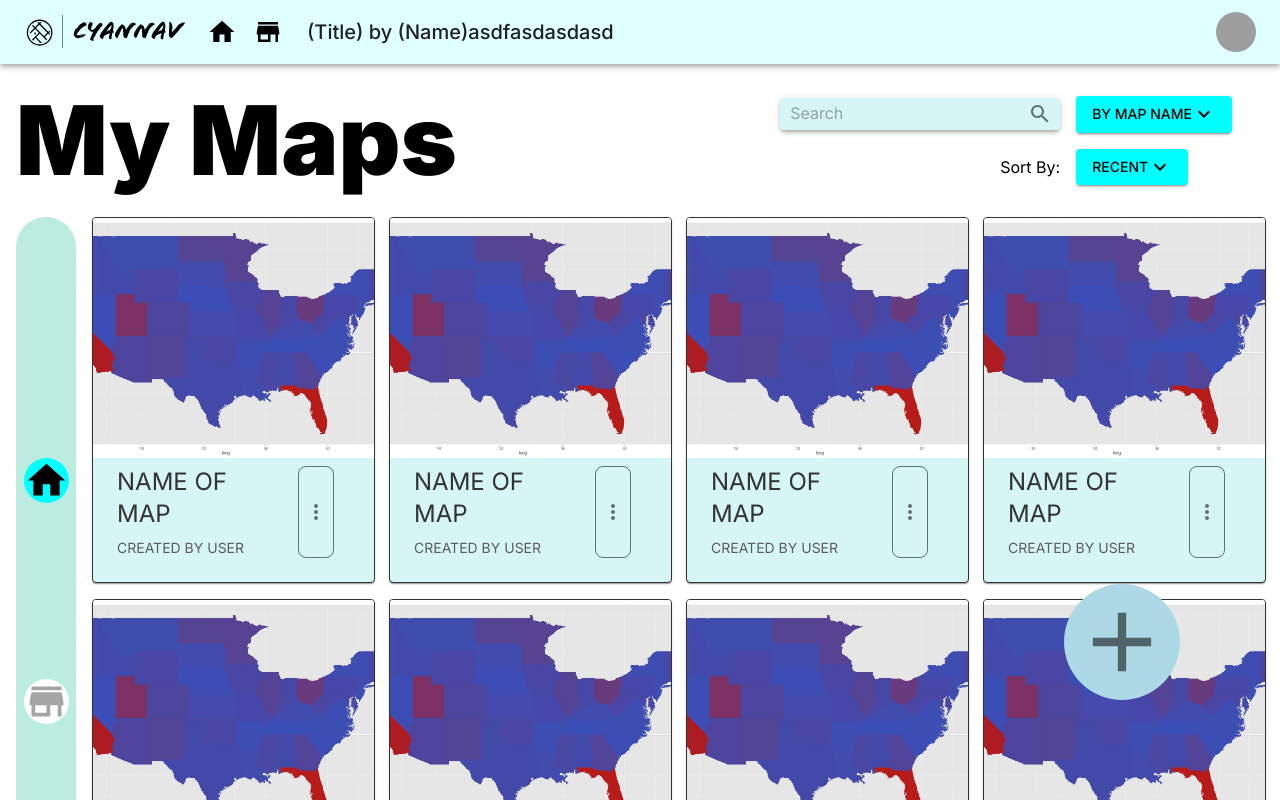
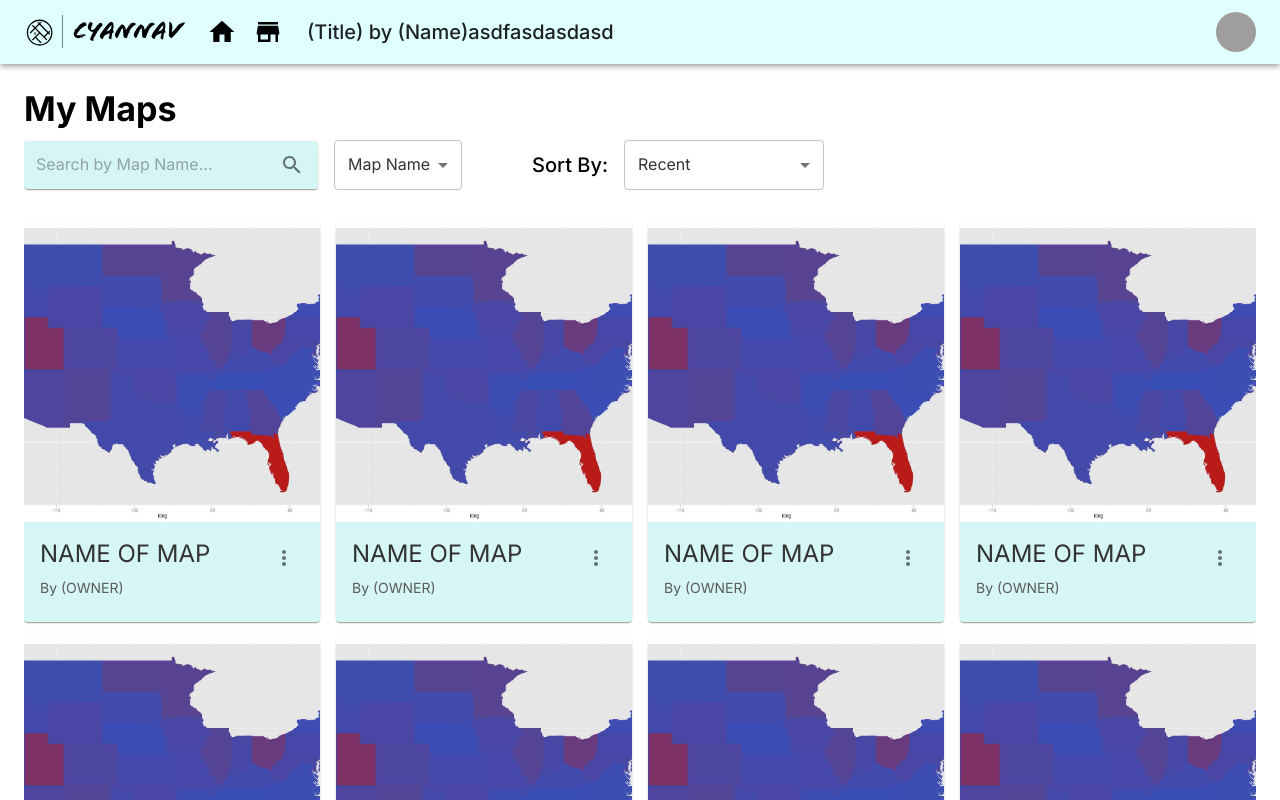
Before and after one commit to felixzhu00/cyannav, a React (Create React App) app in the folder client/: page /browsepage in a window 1280 px wide. Shown: the top 800 px of the page. Built offline with nearby package versions, Linux system fonts and the light colour scheme; grey boxes are pictures that could not be loaded.

Commit message:
BrowsePage + MapCard redesigned

```diff
--- a/client/src/components/BrowsePage.jsx
+++ b/client/src/components/BrowsePage.jsx
@@ -1,43 +1,44 @@
-
 import Map from './Map'
 import React, { useEffect, useState } from 'react';
-import { Typography, Box, InputBase, Menu, MenuItem, Paper, InputAdornment, Button, IconButton, ListItemIcon, Select } from '@mui/material';
+import { Typography, Grid, Box, InputBase, Menu, MenuItem, Paper, InputAdornment, Button, IconButton, ListItemIcon, FormControl, Select } from '@mui/material';
 import { Search, KeyboardArrowDown, Home, Store, Add } from '@mui/icons-material';
 import { Link, MemoryRouter, Route, Routes, useLocation } from 'react-router-dom';
 import Pagination from '@mui/material/Pagination';
-import PaginationItem from '@mui/material/PaginationItem';
 import MUICreateMapModal from './modals/MUICreateMapModal';
 import MUIPublishMapModal from './modals/MUIPublishMapModal';
 import MUIDeleteMapModal from './modals/MUIDeleteMapModal';
-
 import MUIAddTagModal from './modals/MUIAddTagModal';
+import { useTheme } from '@mui/material/styles';
+import useMediaQuery from '@mui/material/useMediaQuery';
+import MapCard from './MapCard.jsx'
 
 function BrowsePage() {
+  const theme = useTheme();
+  const isMediumOrSmaller = useMediaQuery(theme.breakpoints.down('md'));
   const [anchorElSort, setAnchorElSort] = useState(null);
   const [anchorElOption, setAnchorElOption] = useState(null);
-
   const [selectedOption, setSelectedOption] = useState('By Map Name');
   const [selectedSort, setSelectedSort] = useState('recent');
-  const [currentModel, setCurrentModel] = useState('');
+  const [currentModal, setCurrentModal] = useState('');
+  const [activeItem, setActiveItem] = useState('My Maps');
+  const [searchTerm, setSearchTerm] = React.useState('');
+  const [searchBy, setSearchBy] = useState('mapName'); // 'mapName' or 'username'
+  const [sortBy, setSortBy] = useState('recent');
 
-  const [activeItem, setActiveItem] = useState('My Maps');
 
+  // PAGE STUFF
   const [currentPage, setCurrentPage] = useState(1);
+  const totalMaps = 10; // Total number of MapCards to display
+  const mapsPerPage = 8; // Display 8 MapCards per page
+  const numberOfPages = Math.ceil(totalMaps / mapsPerPage);
+  // Calculate the range of MapCards for the current page
+  const firstMapIndex = (currentPage - 1) * mapsPerPage;
+  const lastMapIndex = firstMapIndex + mapsPerPage;
+  const mapCardsToShow = Array.from({ length: mapsPerPage }, (_, index) => index + firstMapIndex).filter(index => index < totalMaps);
 
-  const handlePageChange = (page) => {
-    setCurrentPage(page);
-  };
 
-  const handleClick = (item) => {
-    setActiveItem(item);
-  };
-
-  const handleOptionClick = (event) => {
-    setAnchorElOption(event.currentTarget);
-  };
-
-  const handleSortClick = (event) => {
-    setAnchorElSort(event.currentTarget);
+  const handleChangePage = (event, value) => {
+    setCurrentPage(value);
   };
 
   const handleClose = () => {
@@ -45,219 +46,118 @@ function BrowsePage() {
     setAnchorElOption(null);
   };
 
-  const handleOptionSelect = (option) => {
-    setSelectedOption(option);
-    handleClose();
+  const handleSearchByChange = (event) => {
+    setSearchBy(event.target.value);
   };
 
-  const handleSortSelect = (sortOption) => {
-    setSelectedSort(sortOption);
-    handleClose();
+  const handleSortByChange = (event) => {
+    setSortBy(event.target.value);
+  }
+
+  const handleSearchInputChange = (event) => {
+    setSearchTerm(event.target.value);
   };
 
 
-  const searchAndSort = () => {
-    return (
+  const searchAndSort = () => (
+    <Box sx={{
+      display: 'flex',
+      flexDirection: isMediumOrSmaller ? 'column' : 'row',
+      alignItems: 'center',
+      justifyContent: 'space-between',
+      width: '800px',
+    }}>
+      {/* Search Functionality */}
       <Box sx={{
-        justifyContent: 'flex-end',
-        display: 'grid',
-        gridTemplateColumns: 'repeat(3, min-content)',
-        gridTemplateAreas: `"searchbox searchoption"
-                          "sorttext sortoption"`,
-        gap: 2, p: 2
+        display: 'flex',
+        alignItems: 'center',
+        flexGrow: 1,
+        marginBottom: isMediumOrSmaller ? 2 : 0,
+        width: isMediumOrSmaller ? '100%' : 'auto',
       }}>
-        <Box gridArea={'searchbox'} sx={{ display: 'flex', alignItems: 'center', justifyContent: 'flex-end' }}>
-          <Paper component="form" elevation={3} sx={{ display: 'flex', justifyContent: 'flex-end', width: '280px', margin: 0 }}>
-            <InputBase
-              fullWidth
-              placeholder="Search"
-              sx={{ paddingLeft: '10px' }}
-              endAdornment={
-                <InputAdornment position="start">
-                  <Search />
-                </InputAdornment>
-              }
-            />
-          </Paper>
-        </Box>
-        <Box gridArea={'sorttext'} sx={{ display: 'flex', alignItems: 'center', justifyContent: 'flex-end' }}>
-          <Typography variant="body1" sx={{ textAlign: 'right' }}>Sort By:</Typography>
-        </Box>
+        <Paper
+          component="form"
+          sx={{
+            p: '2px 4px',
+            display: 'flex',
+            alignItems: 'center',
+          }}
+          onSubmit={(e) => e.preventDefault()}
+        >
+          <InputBase
+            sx={{ ml: 1, flex: 1 }}
+            placeholder={`Search by ${searchBy === 'mapName' ? 'Map Name' : 'Username'}...`}
+            inputProps={{ 'aria-label': 'search' }}
+            value={searchTerm}
+            onChange={handleSearchInputChange}
+          />
+          <IconButton type="submit" sx={{ p: '10px' }} aria-label="search">
+            <Search />
+          </IconButton>
+        </Paper>
+        <FormControl variant="outlined" sx={{ ml: 2 }}>
+          <Select
+            value={searchBy}
+            onChange={handleSearchByChange}
+            displayEmpty
+            inputProps={{ 'aria-label': 'Search By' }}
+            sx={{ height: '50px' }}
+          >
+            <MenuItem value="mapName">Map Name</MenuItem>
+            <MenuItem value="username">Username</MenuItem>
+          </Select>
+        </FormControl>
+      </Box>
 
-        <Box gridArea={'sortoption'} sx={{ textAlign: 'left' }}>
-          <Button id="outerSortByMenuBtn" onClick={handleSortClick} variant="contained" sx={{ color: 'black', bgcolor: 'cyan' }}
+      {/* Sort Functionality */}
+      <Box sx={{
+        display: 'flex',
+        alignItems: 'center',
+        flexWrap: 'nowrap',
+      }}>
+        <Typography variant="h6" sx={{ mr: 2 }}>Sort By:</Typography>
+        <FormControl variant="outlined" sx={{ width: 200 }}>
+          <Select
+            value={sortBy}
+            onChange={handleSortByChange}
+            displayEmpty
+            inputProps={{ 'aria-label': 'Sort By' }}
+            sx={{ height: '50px' }}
           >
-            {selectedSort}<KeyboardArrowDown />
-          </Button>
-          <Menu
-            anchorEl={anchorElSort}
-            open={Boolean(anchorElSort)}
-            onClose={handleClose}
-            anchorOrigin={{
-              vertical: 'bottom',
-              horizontal: 'left',
-            }}
-            transformOrigin={{
-              vertical: 'top',
-              horizontal: 'left',
-            }}
-          >
-            <MenuItem id="recentSortSelect" onClick={() => handleSortSelect('recent')}>Recent</MenuItem>
-            <MenuItem id="nameSortSelect" onClick={() => handleSortSelect('name')}>Name</MenuItem>
-          </Menu>
-        </Box>
-        <Box gridArea={'searchoption'} sx={{ textAlign: 'right', whiteSpace: 'nowrap' }}>
-          <Button id="outerMenuByName" onClick={handleOptionClick} variant="contained" sx={{ color: 'black', bgcolor: 'cyan' }}>
-            {selectedOption}<KeyboardArrowDown />
-          </Button>
-          <Menu
-            anchorEl={anchorElOption}
-            open={Boolean(anchorElOption)}
-            onClose={handleClose}
-            anchorOrigin={{
-              vertical: 'bottom',
-              horizontal: 'left',
-            }}
-            transformOrigin={{
-              vertical: 'top',
-              horizontal: 'left',
-            }}
-          >
-            <MenuItem id="byMapNameBtn" onClick={() => handleOptionSelect('By Map Name')}>By Map Name</MenuItem>
-            <MenuItem id="byUsernameBtn" onClick={() => handleOptionSelect('By Username')}>By Username</MenuItem>
-          </Menu>
-        </Box>
+            <MenuItem value="recent">Recent</MenuItem>
+            <MenuItem value="alphabetical-order">Alphabetical Order</MenuItem>
+          </Select>
+        </FormControl>
       </Box>
-    )
-  }
-
-  const mapGrid = () => {
-    return (
-      <Box
-        sx={{
-          display: 'grid',
-          height: '100%',
-          gridTemplateAreas: `"side map map map map""side map map map map"`,
-          gridTemplateColumns: '1fr 10fr 10fr 10fr 10fr',
-          gridTemplateRows: '1fr 1fr',
-          gap: 2,
-        }}
-      >
-        <Box gridArea={"side"}>{sideBar()}</Box>
-        <Map handleModal={(e) => setCurrentModel(e)} gridArea={"map"} />
-        <Map handleModal={(e) => setCurrentModel(e)} gridArea={"map"} />
-        <Map handleModal={(e) => setCurrentModel(e)} gridArea={"map"} />
-        <Map handleModal={(e) => setCurrentModel(e)} gridArea={"map"} />
-        <Map handleModal={(e) => setCurrentModel(e)} gridArea={"map"} />
-        <Map handleModal={(e) => setCurrentModel(e)} gridArea={"map"} />
-        <Map handleModal={(e) => setCurrentModel(e)} gridArea={"map"} />
-        <Map handleModal={(e) => setCurrentModel(e)} gridArea={"map"} />
-      </Box>
-    )
-  }
-
-  const sideBar = () => {
-    return (
-      <Box
-        sx={{
-          width: '60px',
-          height: '100%',
-          backgroundColor: '#BCECE0', // Sidebar background color
-          display: 'flex',
-          flexDirection: 'column',
-          alignItems: 'center',
-          justifyContent: 'center',
-          borderRadius: '100px', // Curved border on the right side
-        }}
-      >
-        <IconButton
-          sx={{ color: activeItem === 'My Maps' ? '#000000' : '#a5a5a5', fontSize: '45px', marginBottom: '10vh', }}
-          onClick={() => handleClick('My Maps')}
-        >
-          <Home
-            sx={{ fontSize: '45px', borderRadius: '50%', backgroundColor: activeItem === 'My Maps' ? '#00FFFF' : '#FFFFFF' }}
-          />
-        </IconButton>
-
-        <IconButton
-          id="marketplaceBtn"
-          sx={{ color: activeItem === 'Marketplace' ? '#000000' : '#a5a5a5', fontSize: '45px', marginTop: '10vh' }}
-          onClick={() => handleClick('Marketplace')}
-        >
-          <Store
-            sx={{ fontSize: '45px', borderRadius: '50%', backgroundColor: activeItem === 'Marketplace' ? '#00FFFF' : '#FFFFFF', }}
-          />
-        </IconButton>
-      </Box>
-    );
-  }
+    </Box>
+  );
 
 
 
   return (
-    <Box
-      sx={{
-        height: `calc(100vh - 161px)`,
-        display: 'grid',
-        gridTemplateColumns: '10fr 10fr',
-        gridTemplateRows: '1fr 10fr 1fr',
-        gridTemplateAreas: `"title searchsort"
-                          "mapdisplay mapdisplay"
-                          "page page"
-                          `,
-        alignItems: 'center', // Center horizontally
-        justifyContent: 'center', // Center vertically
-        gap: 2, p: 2
-      }}
+    <Box sx={{ margin: 3, overflow: 'hidden', height: 'auto' }}>
+      <Typography variant="h4" sx={{ fontWeight: 'bold' }}>{activeItem}</Typography>
+      <Box sx={{ mt: '10px' }}>
+        {searchAndSort()}
+      </Box>
 
+      <Grid container spacing={2} sx={{ mt: 2 }}>
+        {mapCardsToShow.map((index) => (
+          <Grid item xs={12} sm={6} md={3} key={index}>
+            <MapCard />
+          </Grid>
+        ))}
+      </Grid>
 
-
-    >
-
-      <Typography variant="h1" sx={{ fontWeight: '900' }} gridArea={'title'}>{activeItem}</Typography>
-      <Box gridArea={'mapdisplay'}>
-        {mapGrid()}
-      </Box>
-      <Box gridArea={'searchsort'}>{searchAndSort()}</Box>
-
-      <Box gridArea={'page'} sx={{ display: 'flex', justifyContent: 'center', alignItems: 'center' }}>
+      <Box sx={{ display: 'flex', justifyContent: 'center', mt: 3 }}>
         <Pagination
-          count={10}
+          count={numberOfPages}
           page={currentPage}
-          onChange={(event, page) => handlePageChange(page)}
-          renderItem={(item) => (
-            <PaginationItem
-              component={Button}
-              onClick={() => handlePageChange(item.page)}
-              {...item}
-            />
-          )}
+          onChange={handleChangePage}
+          color="primary"
         />
       </Box>
-      <Box sx={{ position: 'absolute', bottom: '100px', right: '100px' }}>
-        <IconButton
-          id="createMapOuterBtn"
-          sx={{ borderRadius: '50%', backgroundColor: '#ADD8E6' }}
-          onClick={() => setCurrentModel("create")}
-        >
-          <Add sx={{ fontSize: '100px' }} />
-        </IconButton>
-      </Box>
-
-
-      {currentModel === 'create' && <MUICreateMapModal
-        open={currentModel === 'create'}
-        onClose={() => setCurrentModel("")} />}
-      {currentModel === 'addtag' && <MUIAddTagModal
-        open={currentModel === 'addtag'}
-        onClose={() => setCurrentModel("")} />}
-      {currentModel === 'publish' && <MUIPublishMapModal
-        open={currentModel === 'publish'}
-        onClose={() => setCurrentModel("")} />}
-      {currentModel === 'delete' && <MUIDeleteMapModal
-        open={currentModel === 'delete'}
-        onClose={() => setCurrentModel("")} />}
-    </Box >
+    </Box>
   );
 }
 
--- /dev/null
+++ b/client/src/components/MapCard.jsx
@@ -0,0 +1,56 @@
+import React, { useState } from 'react';
+import { Box, Card, CardMedia, CardContent, Typography, IconButton, Menu, MenuItem, useMediaQuery, useTheme } from '@mui/material';
+import { MoreVert } from '@mui/icons-material';
+import { Link } from 'react-router-dom';
+import mapSample from '../assets/map_sample.jpg';
+
+export default function MapCard() {
+    const [anchorEl, setAnchorEl] = useState(null);
+    const open = Boolean(anchorEl);
+    const theme = useTheme();
+    const isSmallScreen = useMediaQuery(theme.breakpoints.down('sm'));
+
+    const handleClick = (event) => {
+        setAnchorEl(event.currentTarget);
+    };
+
+    const handleClose = () => {
+        setAnchorEl(null);
+    };
+
+    return (
+        <Card sx={{ maxWidth: isSmallScreen ? 300 : 'relative' }}>
+            <Link to="/mapview" style={{ textDecoration: 'none' }}>
+                <CardMedia
+                    sx={{ height: 300, cursor: 'pointer' }}
+                    image={mapSample}
+                    title="mapImage"
+                />
+            </Link>
+            <CardContent>
+                <Box sx={{ display: 'flex', justifyContent: 'space-between', alignItems: 'center' }}>
+                    <Typography gutterBottom variant="h5" component="div">
+                        NAME OF MAP
+                    </Typography>
+                    <IconButton onClick={handleClick}>
+                        <MoreVert />
+                    </IconButton>
+                    <Menu
+                        anchorEl={anchorEl}
+                        open={open}
+                        onClose={handleClose}
+                    >
+                        <MenuItem onClick={handleClose}>Rename</MenuItem>
+                        <MenuItem onClick={handleClose}>Add Tag</MenuItem>
+                        <MenuItem onClick={handleClose}>Publish</MenuItem>
+                        <MenuItem onClick={handleClose}>Duplicate</MenuItem>
+                        <MenuItem onClick={handleClose}>Delete</MenuItem>
+                    </Menu>
+                </Box>
+                <Typography variant="body2" color="text.secondary">
+                    By (OWNER)
+                </Typography>
+            </CardContent>
+        </Card>
+    );
+}
```
